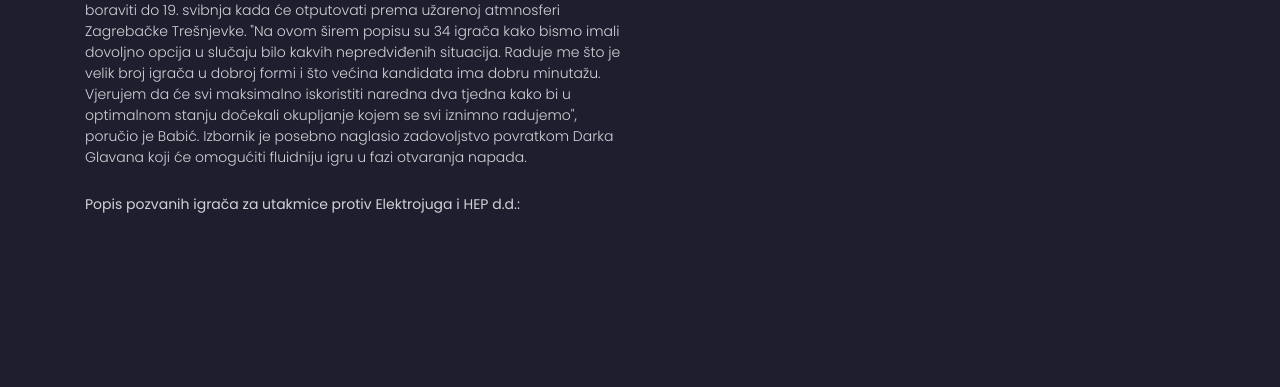
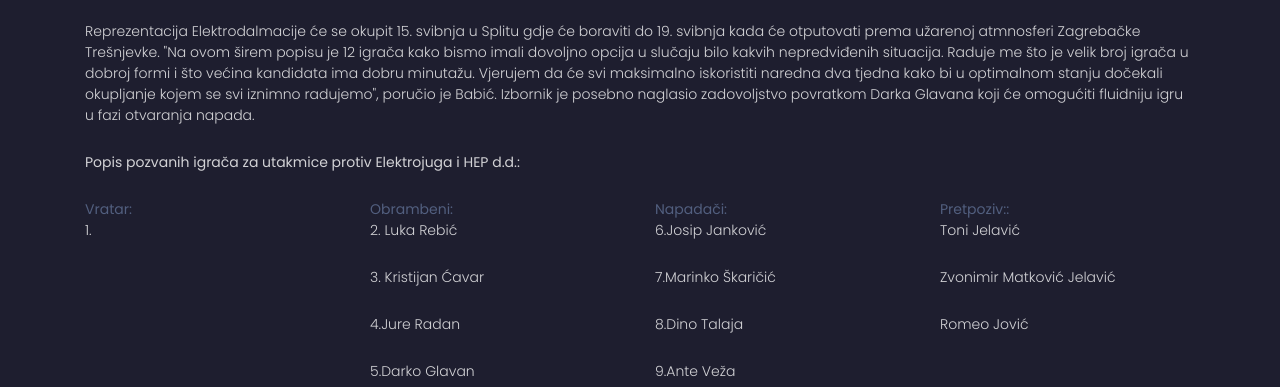
Before and after one commit to RyanC10/emic, a Django app: page /upitnik/hep in a window 1280 px wide. Shown: the part 476-863 px from the top of the page. Before the commit the page ends 689 px from the top, so only its background shows below. Run offline with Django 3.2, Linux system fonts and the light colour scheme; some libraries are stand-ins or nearby versions.

Commit message:
Update hep.html

```diff
--- a/biblija/templates/hep.html
+++ b/biblija/templates/hep.html
@@ -50,22 +50,29 @@ hr{
     </div>
 
 	   <div class="col-sm-6">
-		      <br> <br>   <p>Izbornik hrvatske nogometne reprezentacije <strong>Ivo </strong><strong>Babić
+		       <p>Izbornik  nogometne reprezentacije Elektrodalmacije <strong>Ivo </strong><strong>Babić
 		   </strong>objavio je popis igrača za predstojeće susrete protiv HEP d.d. i Elektrojug-a u sklopu kvalifikacija za Europsko prvenstvo elektroprivrednih djelatnosti 2024. u Njemačkoj.&nbsp;</p>
-	<p>Izbornik   je za ovu akciju pozvao 9 igrača, kojima je pridodao i četiri pretpoziva .</p>
+	<p>Izbornik  je za ovu akciju pozvao 9 igrača, kojima je pridodao i tri pretpoziva .</p>
 		   </div>
 
   </div>
 
-
+		<br><br>
 		  <div class="row">
-   		 <div class="col-sm-6">
+   		 <div class="col-sm-12">
 			<p>Reprezentacija Elektrodalmacije će se okupit  15. svibnja u Splitu gdje će boraviti do 19. svibnja
 				kada će otputovati prema užarenoj atmnosferi Zagrebačke Trešnjevke.
-				"Na ovom širem popisu su 34 igrača kako bismo imali dovoljno opcija u slučaju bilo kakvih nepredviđenih situacija. Raduje me što je velik broj igrača u dobroj formi i što većina kandidata ima dobru minutažu. Vjerujem da će svi maksimalno iskoristiti
-				naredna dva tjedna kako bi u optimalnom stanju dočekali okupljanje kojem se svi iznimno radujemo", poručio je Babić. Izbornik je posebno naglasio zadovoljstvo povratkom  Darka Glavana koji će omogućiti fluidniju igru u fazi otvaranja napada.</p>
+				"Na ovom širem popisu je 12 igrača kako bismo imali dovoljno opcija u slučaju bilo kakvih nepredviđenih situacija. Raduje me što je velik broj igrača u dobroj formi i što većina kandidata ima dobru minutažu. Vjerujem da će svi maksimalno iskoristiti
+				naredna dva tjedna kako bi u optimalnom stanju dočekali okupljanje kojem se svi iznimno radujemo", poručio je Babić. Izbornik je posebno naglasio zadovoljstvo povratkom  Darka Glavana koji će omogućiti fluidniju igru u fazi otvaranja napada.  </p>
 			 <br>
 			 <p><strong>Popis pozvanih igrača za utakmice protiv Elektrojuga i HEP d.d.:</strong></p><br>
+
+			 <div class="row">
+   		 		<div class="col-sm-3">Vratar:<br><p>1. </p></div>
+				 <div class="col-sm-3">Obrambeni:<br><p>2. Luka Rebić</p><br><p>3. Kristijan Ćavar</p><br><p>4.Jure Radan</p><br><p>5.Darko Glavan</p></div>
+				 <div class="col-sm-3">Napadači:<br><p>6.Josip Janković</p><br><p>7.Marinko Škaričić</p><br><p>8.Dino Talaja</p><br><p>9.Ante Veža </p></div>
+				 <div class="col-sm-3">Pretpoziv::<br><p>Toni Jelavić</p><br><p>Zvonimir Matković Jelavić</p><br><p>Romeo Jović</p></div>
+				 </div>
 
 	    	 </div>
 
```
